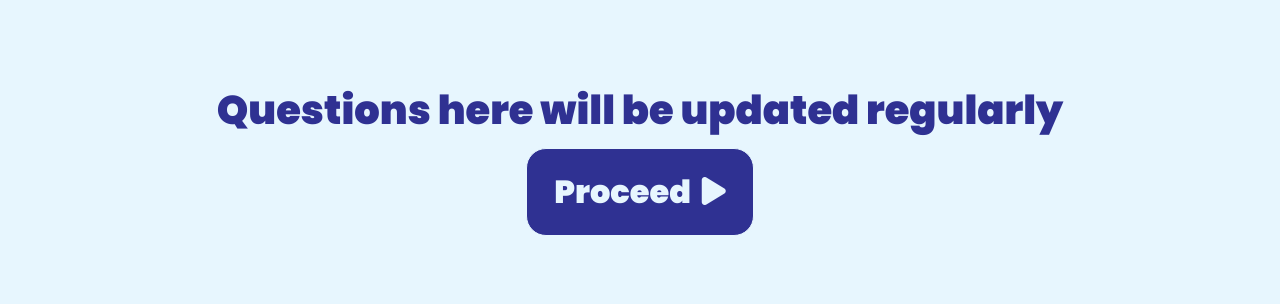
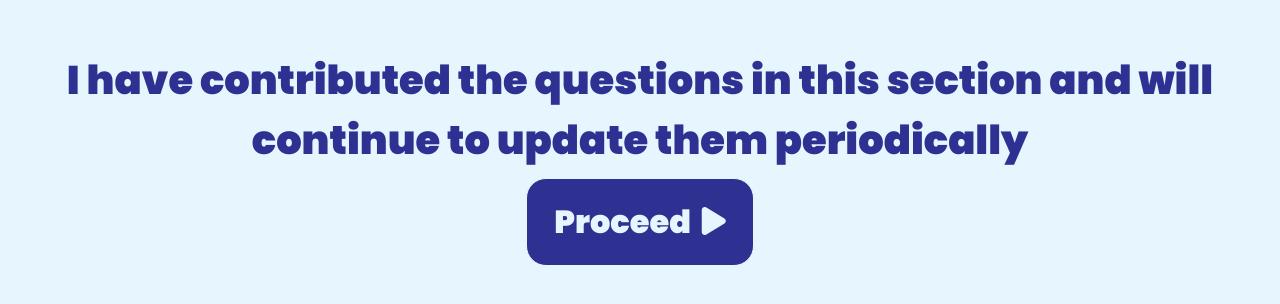
Before and after one commit to Fesor24/BibleQuiz-frontend, a React (Create React App) app: page /fq-source in a window 1280 px wide. Shown: the part 238-542 px from the top of the page. Built offline with nearby package versions, Linux system fonts and the light colour scheme.

Commit message:
source message

```diff
--- a/src/pages/FesorSourceMessage.jsx
+++ b/src/pages/FesorSourceMessage.jsx
@@ -3,7 +3,8 @@ import SourceMessage from '../components/SourceMessage'
 
 function FesorSourceMessage() {
 
-    const source = "Questions here will be updated regularly";
+    const source =
+      "I have contributed the questions in this section and will continue to update them periodically";
 
   return (
     <SourceMessage source={source} name="Proceed" link="/fesor-questions" />
--- a/src/pages/ThousandQSourceMessage.jsx
+++ b/src/pages/ThousandQSourceMessage.jsx
@@ -3,7 +3,8 @@ import SourceMessage from '../components/SourceMessage'
 
 function ThousandQSourceMessage() {
 
-    const source = "Questions were gotten from biblequizzes.org.uk";
+    const source =
+      "The questions in this section were sourced from biblequizzes.org.uk";
 
   return (
     <SourceMessage source={source} name="Proceed" link="/thousand-questions" />
```
